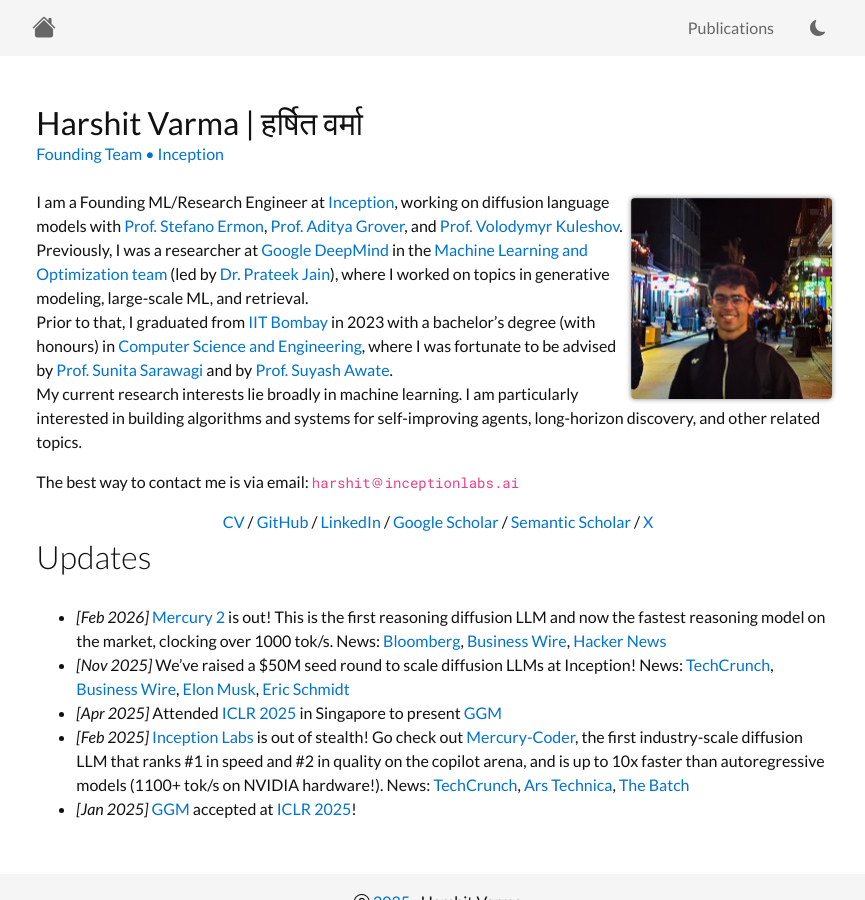
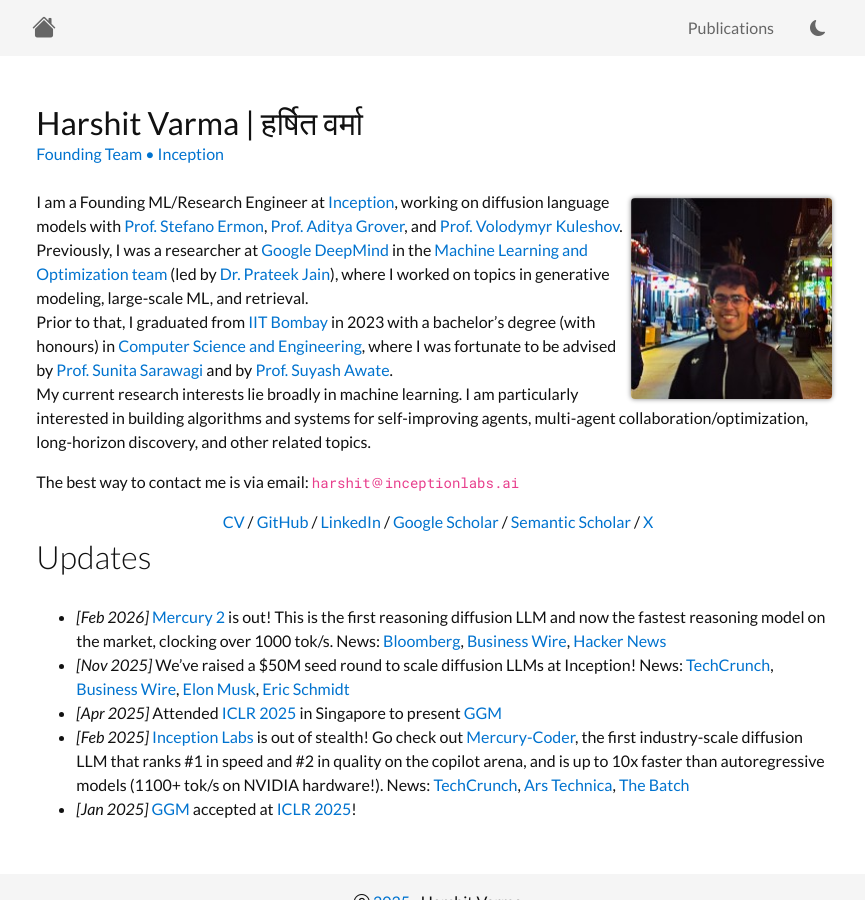
Before and after one commit to hrshtv/hrshtv.github.io, a Jekyll site: the page built from index.html, in a window 1280 px wide and 900 px high. Shown: the whole window, without its empty margins (202-1067 px from the left). Built offline with Jekyll 4.4.1, drawn with Linux system fonts in a browser that asks for light colours; nearby versions of some CDN libraries.

Commit message:
Update research interests in about_content.md
Expanded research interests to include multi-agent collaboration/optimization.

```diff
--- a/_includes/about_content.md
+++ b/_includes/about_content.md
@@ -1,5 +1,5 @@
 I am a Founding ML/Research Engineer at [Inception](https://www.inceptionlabs.ai/), working on diffusion language models with [Prof. Stefano Ermon](https://cs.stanford.edu/~ermon/), [Prof. Aditya Grover](https://aditya-grover.github.io/), and [Prof. Volodymyr Kuleshov](https://www.cs.cornell.edu/~kuleshov/). Previously, I was a researcher at [Google DeepMind](https://deepmind.google/) in the [Machine Learning and Optimization team](https://research.google/teams/india-research-lab/) (led by [Dr. Prateek Jain](https://www.prateekjain.org/)), where I worked on topics in generative modeling, large-scale ML, and retrieval.
 Prior to that, I graduated from [IIT Bombay](http://www.iitb.ac.in/) in 2023 with a bachelor's degree (with honours) in [Computer Science and Engineering](https://www.cse.iitb.ac.in/), where I was fortunate to be advised by [Prof. Sunita Sarawagi](https://www.cse.iitb.ac.in/~sunita/) and by [Prof. Suyash Awate](https://www.cse.iitb.ac.in/~suyash/).
-My current research interests lie broadly in machine learning. I am particularly interested in building algorithms and systems for self-improving agents, long-horizon discovery, and other related topics.
+My current research interests lie broadly in machine learning. I am particularly interested in building algorithms and systems for self-improving agents, multi-agent collaboration/optimization, long-horizon discovery, and other related topics.
 
 The best way to contact me is via email: <code>harshit<i class="bi bi-at"></i>inceptionlabs.ai</code>
```
